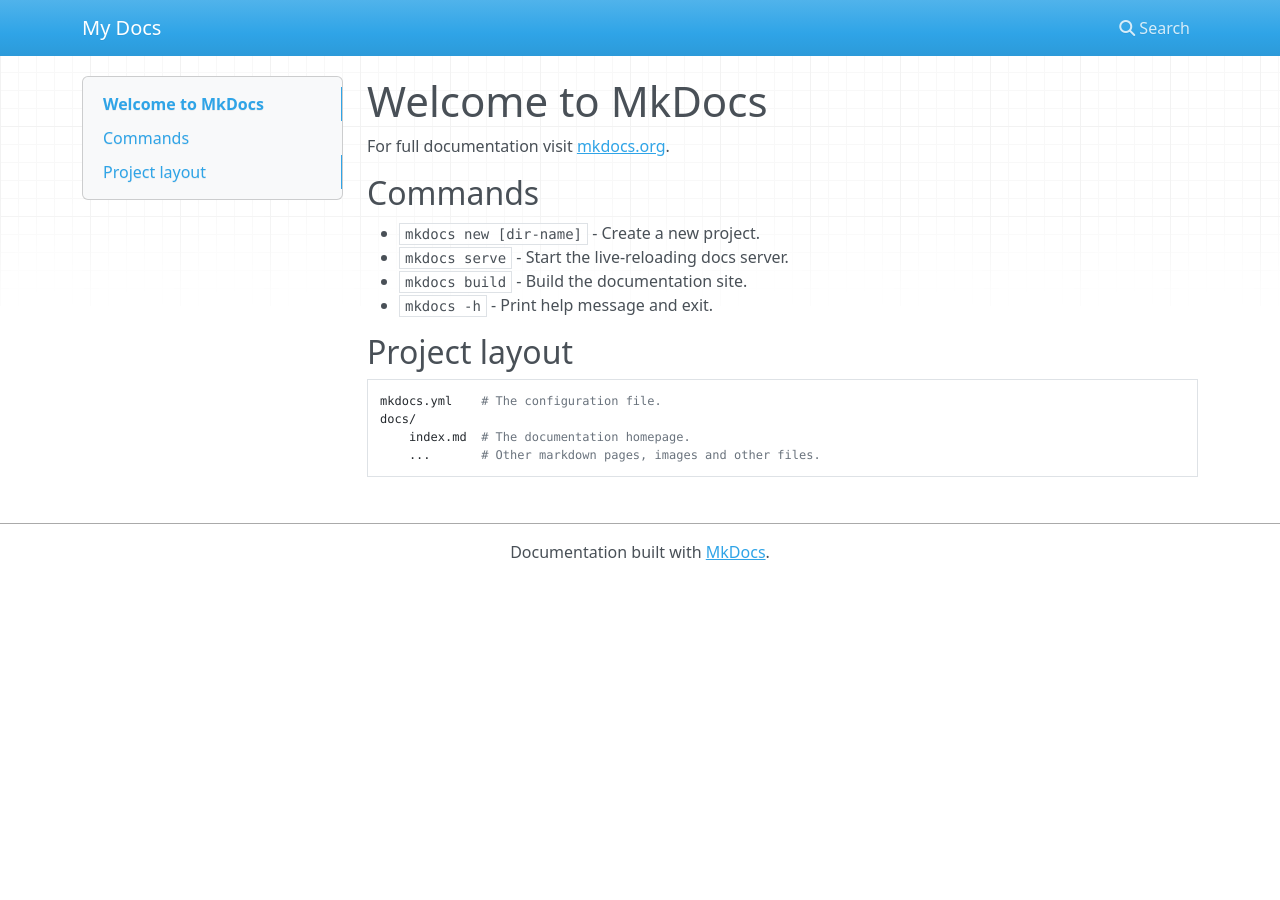
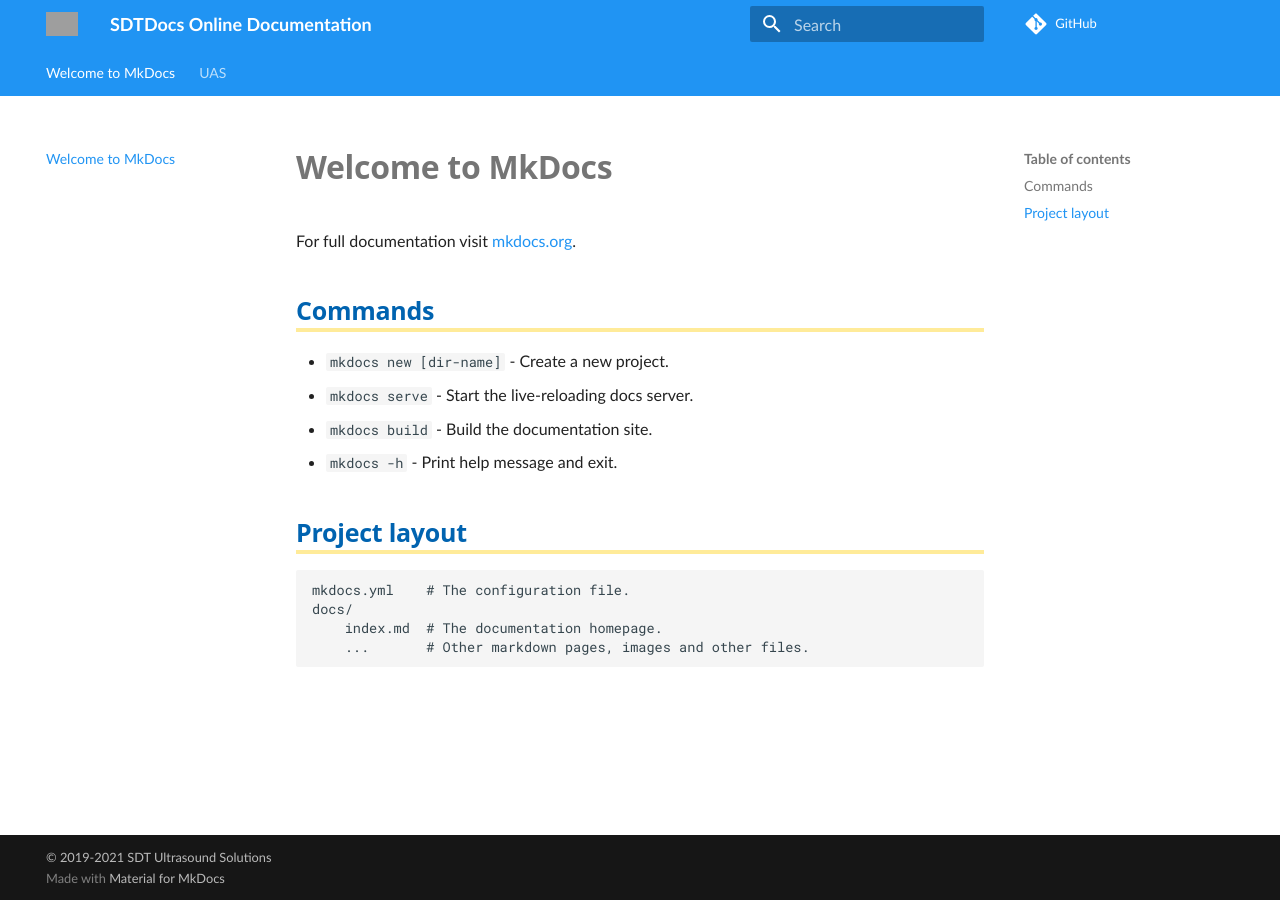
Before and after one commit to SDT-North-America-Inc/master-sdt-docs, an MkDocs documentation site: the page built from docs/index.md, in a window 1280 px wide. Built offline with MkDocs 1.6.1 and Material for MkDocs 9.7.7, drawn with Linux system fonts in a browser that asks for light colours; nearby versions of some CDN libraries; some web fonts are replaced; grey boxes are pictures that could not be loaded.

```diff
--- /dev/null
+++ b/docs/assets/css/custom.css
@@ -0,0 +1,50 @@
+.md-header-nav__button.md-logo img,
+.md-header-nav__button.md-logo svg {
+    display: block;
+    width: 5rem !important;
+    height: 1.2rem;
+    fill: currentColor;
+}
+
+.md-typeset blockquote {
+    background-color: lightyellow !important;
+}
+
+h1,
+h2,
+h3 {
+    font-family: 'Noto Sans';
+    font-weight: 700 !important;
+}
+
+h2 {
+    color: #0063b0;
+    border-bottom: 4px solid rgba(255, 204, 0, .4) !important;
+}
+
+h3 {
+    /*background-color: aliceblue;*/
+    color: #0063b0;
+    border-bottom: 2px solid rgba(255, 204, 0, .4) !important;
+}
+
+@page {
+    size: letter portrait;
+    margin: 25mm 10mm 25mm 10mm;
+    counter-increment: page;
+    font-family: 'Noto Sans', Helvetica, Arial, sans-serif;
+    white-space: pre;
+    color: grey;
+    @top-left {
+        font-size: .5rem;
+        content: 'SDT.Help Documentation - ' string(chapter);
+    }
+    @top-right {
+        font-size: .5rem;
+        content: 'Page ' counter(page);
+    }
+    @bottom-left {
+        font-size: .5rem;
+        content: '©2019-2021 SDT Ultrasound Solutions';
+    }
+}
--- a/mkdocs.yml
+++ b/mkdocs.yml
@@ -1 +1,61 @@
-site_name: My Docs
+# Project information
+site_name: 'SDTDocs Online Documentation'
+site_description: 'MkDocs Online Documentation'
+site_author: 'Jim Pallister'
+
+# Copyright
+copyright: '&copy; 2019-2021 SDT Ultrasound Solutions'
+
+# Repository
+repo_name: 'GitHub'
+repo_url: 'https://github.com/SDT-North-America-Inc/'
+edit_url: 'https://github.com/SDT-North-America-Inc/edit/main/docs'
+
+# Configuration
+docs_dir: 'docs'
+site_dir: 'site'
+theme:
+  name: 'material'
+  language: 'en'
+  shortcuts:
+    help: 191    # ?
+    next: 78     # n
+    previous: 80 # p
+    search: 83   # s
+  palette:
+    primary: 'blue'
+    accent: 'blue'
+  features:
+    - tabs
+  logo: 'https://sdt.media/md/uas4/SDT-Help-132x28.png'
+  favicon: 'assets/images/favicon.ico'
+  font:
+    text: 'Calibri'
+    #code: 'Ubuntu Mono'
+  #icon:
+    #logo: 'images/logo.svg'
+  #favicon: 'assets/images/favicon.ico'
+  extra_css:
+  - 'stylesheets/extra.css'
+
+# Extensions
+markdown_extensions:
+  - admonition
+  - codehilite
+  - footnotes
+  - toc:
+      permalink: true
+      separator: '_'
+
+
+plugins:
+  - search:
+      separator: '[\s\-\.]+'
+      lang:
+        - en
+
+# Customization
+extra_javascript:
+  - 'https://cdnjs.cloudflare.com/ajax/libs/mathjax/2.7.6/MathJax.js?config=TeX-MML-AM_CHTML'
+extra_css:
+  - 'assets/css/custom.css'
```
Also changed, not shown: docs/UAS/backup-restore.md (added, +41 -0 lines), docs/UAS/images/backup-full-database.png (added), docs/UAS/images/backup-window.png (added), docs/UAS/images/license-window.png (added), docs/UAS/images/restore-full-database.png (added), docs/UAS/images/restore-warning.png (added), docs/UAS/images/restore-window.png (added).
